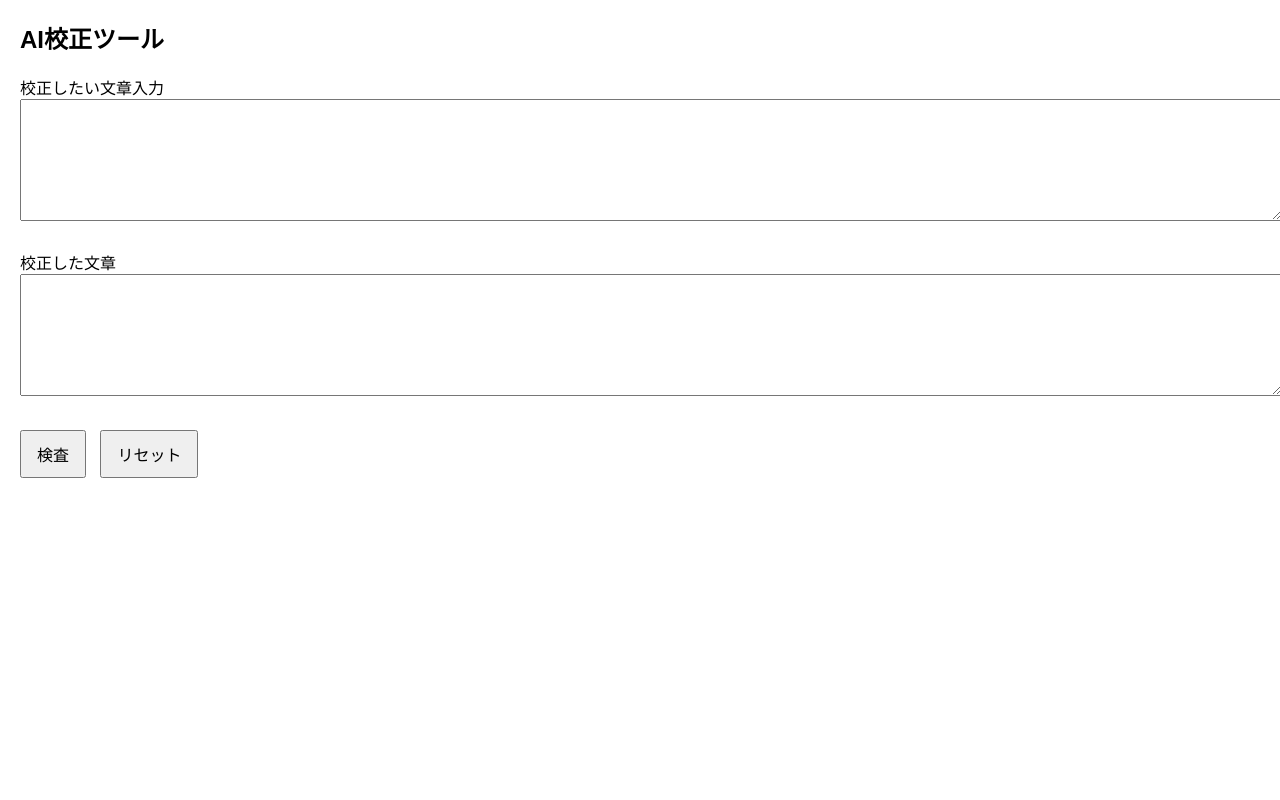
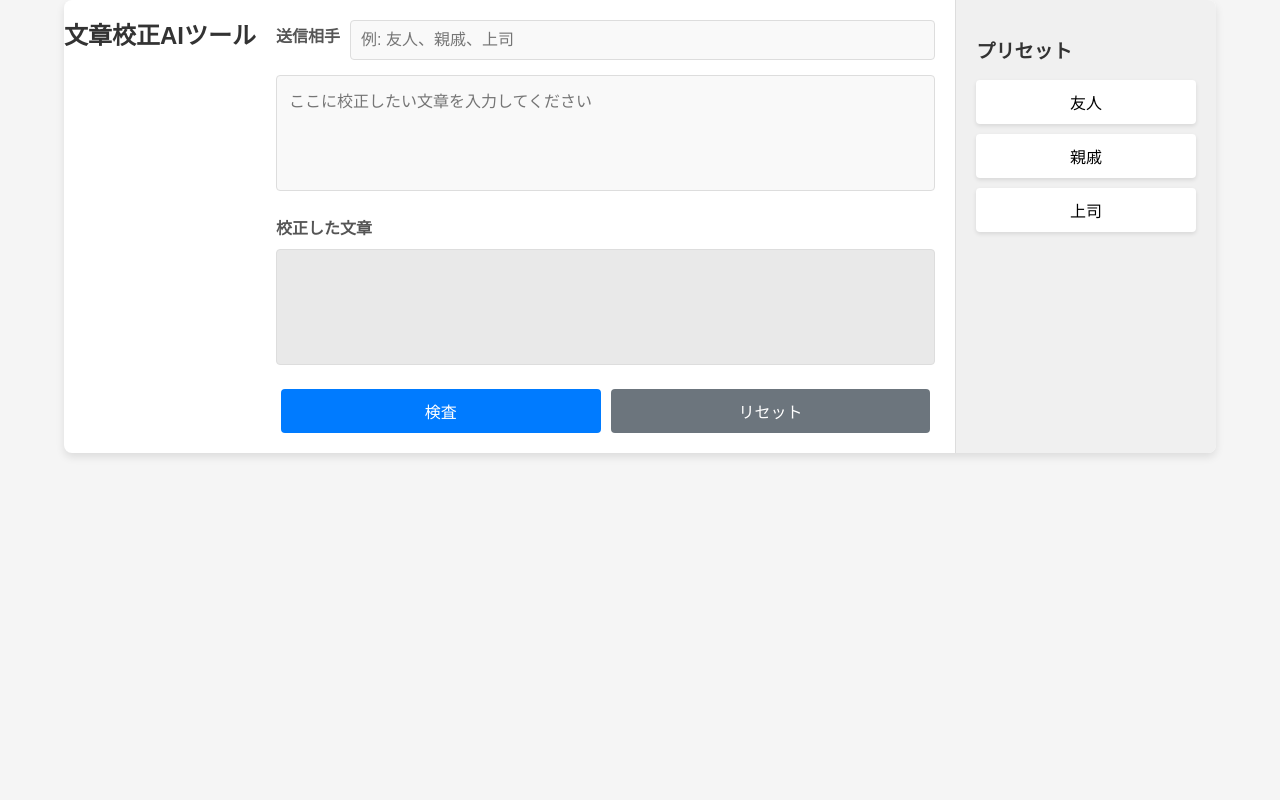
Before and after one commit to KD-J15/AI-Text-Editing-Tools, a Flask app: page / in a window 1280 px wide. Run offline with Flask 3, Linux system fonts and the light colour scheme.

Commit message:
とりあえず仮組みの感じで作った

```diff
--- a/app.py
+++ b/app.py
@@ -1,54 +1,71 @@
-from flask import Flask, request, jsonify, render_template
+from flask import Flask, render_template, request, jsonify
 from openai import OpenAI
+import os
 from dotenv import load_dotenv
-import os
 
-# 環境変数を読み込む
-load_dotenv()
-
+# Flaskアプリの初期化
 app = Flask(__name__)
 
-# OpenAI APIのクライアントを作成
+# .env ファイルの内容を読み込む
+load_dotenv()
 api_key = os.getenv("OPENAI_API_KEY")
+
+if not api_key:
+    raise ValueError("OPENAI_API_KEY is not set in the .env file.")
+
 client = OpenAI(api_key=api_key)
 
+PRESET_PROMPTS = {
+    "friend": "以下の文章を友人に送るメッセージとして、適切なカジュアルな形式に校正してください。",
+    "relative": "以下の文章を親戚に送るメッセージとして、適切な丁寧な形式に校正してください。",
+    "boss": "以下の文章を上司に送るメールとして、適切で礼儀正しい形式に校正してください。"
+}
+
+def proofread_text(input_text, preset, recipient):
+    """
+    校正を行うための関数
+    :param input_text: 校正対象の文章
+    :param preset: 使用するプロンプトのプリセット
+    :param recipient: 送信相手の指定
+    :return: 校正結果
+    """
+    if preset not in PRESET_PROMPTS:
+        raise ValueError("Invalid preset selected.")
+
+    system_prompt = f"送信相手: {recipient}\n{PRESET_PROMPTS[preset]}"
+
+    response = client.chat.completions.create(model="gpt-4o",
+    messages=[
+        {"role": "system", "content": system_prompt},
+        {"role": "user", "content": input_text}
+    ],
+    temperature=0.7)
+
+    # 校正結果を抽出
+    proofread_result = response.choices[0].message.content
+    return proofread_result
+
 @app.route('/')
-def index():
+def home():
     return render_template('index.html')
 
-@app.route('/correct', methods=['POST'])
-def correct():
-    data = request.json
-    text_to_correct = data.get("text", "")
+@app.route('/proofread', methods=['POST'])
+def proofread_endpoint():
+    """
+    校正エンドポイント
+    """
+    data = request.get_json()
+    if not data or 'text' not in data or 'preset' not in data or 'recipient' not in data:
+        return jsonify({"error": "Invalid input. Please provide 'text', 'preset', and 'recipient' in JSON format."}), 400
 
-    # システムプロンプトに校正の観点を記載する
-    system_prompt = """
-    以下の文章について、以下の観点で校正を行い、必要に応じて修正してください。
-
-    1. 文法エラーの指摘と修正
-    2. 不適切な表現の改善
-    3. スペルミスの修正
-    4. 論理の飛躍や整合性の欠如の指摘と修正案の提示
-    5. 読みやすさ向上のための文の構造や表現の改善
-    6. 指定されたテーマや文脈に適しているかの確認と必要な修正
-    """
-
+    input_text = data['text']
+    preset = data['preset']
+    recipient = data['recipient']
     try:
-        # GPT-4oモデルを使って文章を校正
-        completion = client.chat.completions.create(
-            model="gpt-4o",
-            messages=[
-                {"role": "system", "content": system_prompt},
-                {"role": "user", "content": text_to_correct}
-            ]
-        )
-
-        # 修正されたテキストを取得
-        corrected_text = completion.choices[0]['message']['content']
-        return jsonify({"corrected_text": corrected_text})
-
+        result = proofread_text(input_text, preset, recipient)
+        return jsonify({"result": result})
     except Exception as e:
         return jsonify({"error": str(e)}), 500
 
-if __name__ == '__main__':
-    app.run(port=5000)
+if __name__ == "__main__":
+    app.run(debug=True)
--- /dev/null
+++ b/static/css/styles.css
@@ -0,0 +1,134 @@
+body {
+    font-family: Arial, sans-serif;
+    background-color: #f5f5f5;
+    margin: 0;
+    padding: 0;
+    display: flex;
+    justify-content: center;
+    align-items: flex-start;
+    min-height: 100vh;
+    box-sizing: border-box;
+}
+
+.container {
+    display: flex;
+    width: 90%;
+    max-width: 1200px;
+    background-color: #fff;
+    border-radius: 8px;
+    box-shadow: 0 4px 8px rgba(0, 0, 0, 0.1);
+    overflow: hidden;
+}
+
+form {
+    flex: 3;
+    padding: 20px;
+    box-sizing: border-box;
+}
+
+h1 {
+    font-size: 1.5em;
+    margin-bottom: 20px;
+    color: #333;
+}
+
+label {
+    display: block;
+    margin-bottom: 10px;
+    font-weight: bold;
+    color: #555;
+}
+
+.input-section {
+    display: flex;
+    align-items: center;
+    gap: 10px;
+    margin-bottom: 15px;
+}
+
+input[type="text"] {
+    flex: 1;
+    padding: 10px;
+    border: 1px solid #ddd;
+    border-radius: 4px;
+    font-size: 1em;
+    box-sizing: border-box;
+    background-color: #f9f9f9;
+}
+
+textarea {
+    width: 100%;
+    padding: 12px;
+    margin-bottom: 20px;
+    border: 1px solid #ddd;
+    border-radius: 4px;
+    resize: none;
+    background-color: #f9f9f9;
+    font-size: 1em;
+    font-family: Arial, sans-serif;
+    box-sizing: border-box;
+}
+
+textarea[readonly] {
+    background-color: #e9e9e9;
+}
+
+.button-container {
+    display: flex;
+    justify-content: space-between;
+}
+
+button {
+    padding: 10px 20px;
+    border: none;
+    border-radius: 4px;
+    background-color: #007BFF;
+    color: #fff;
+    font-size: 1em;
+    cursor: pointer;
+    flex: 1;
+    margin: 0 5px;
+}
+
+button#reset-btn {
+    background-color: #6c757d;
+}
+
+button:hover {
+    opacity: 0.9;
+}
+
+.side-menu {
+    flex: 1;
+    background-color: #f0f0f0;
+    padding: 20px;
+    box-sizing: border-box;
+    border-left: 1px solid #ddd;
+}
+
+.side-menu h2 {
+    font-size: 1.2em;
+    margin-bottom: 15px;
+    color: #333;
+}
+
+.side-menu ul {
+    list-style: none;
+    padding: 0;
+}
+
+.side-menu ul li {
+    padding: 10px 15px;
+    margin-bottom: 10px;
+    background-color: #fff;
+    border-radius: 4px;
+    cursor: pointer;
+    text-align: center;
+    box-shadow: 0 2px 4px rgba(0, 0, 0, 0.1);
+    transition: background-color 0.3s ease;
+}
+
+.side-menu ul li:hover {
+    background-color: #007BFF;
+    color: #fff;
+}
--- /dev/null
+++ b/static/js/script.js
@@ -0,0 +1,57 @@
+document.addEventListener('DOMContentLoaded', () => {
+    const proofreadBtn = document.getElementById('proofread-btn');
+    const sideMenuItems = document.querySelectorAll('.side-menu ul li');
+
+    // サイドメニュークリック時の動作
+    sideMenuItems.forEach(item => {
+        item.addEventListener('click', () => {
+            const recipientInput = document.getElementById('recipient');
+            recipientInput.value = item.textContent.trim();
+            recipientInput.dataset.preset = item.dataset.preset;
+        });
+    });
+
+    proofreadBtn.addEventListener('click', async () => {
+        const recipient = document.getElementById('recipient').value;
+        const inputText = document.getElementById('input-text').value;
+        const preset = document.getElementById('recipient').dataset.preset || 'friend';
+
+        if (!recipient.trim()) {
+            alert('送信相手を指定してください。');
+            return;
+        }
+
+        if (!inputText.trim()) {
+            alert('校正したい文章を入力してください。');
+            return;
+        }
+
+        // ボタンを無効化
+        proofreadBtn.disabled = true;
+        proofreadBtn.textContent = '処理中...';
+
+        try {
+            const response = await fetch('/proofread', {
+                method: 'POST',
+                headers: {
+                    'Content-Type': 'application/json'
+                },
+                body: JSON.stringify({ recipient, preset, text: inputText })
+            });
+
+            const data = await response.json();
+            if (response.ok) {
+                document.getElementById('output-text').value = data.result;
+            } else {
+                alert(data.error || 'エラーが発生しました。');
+            }
+        } catch (error) {
+            console.error(error);
+            alert('サーバーへの接続に失敗しました。');
+        } finally {
+            // ボタンを再有効化
+            proofreadBtn.disabled = false;
+            proofreadBtn.textContent = '検査';
+        }
+    });
+});
--- a/static/style.css
+++ /dev/null
@@ -1,32 +0,0 @@
-body {
-    font-family: Arial, sans-serif;
-    margin: 20px;
-}
-
-h1 {
-    font-size: 24px;
-    margin-bottom: 20px;
-}
-
-textarea {
-    width: 100%;
-    height: 100px;
-    margin-bottom: 10px;
-    padding: 10px;
-    font-size: 16px;
-}
-
-label {
-    display: block;
-    margin-top: 15px;
-}
-
-.buttons {
-    margin-top: 20px;
-}
-
-button {
-    padding: 10px 15px;
-    margin-right: 10px;
-    font-size: 16px;
-}
--- a/templates/index.html
+++ b/templates/index.html
@@ -3,48 +3,38 @@
 <head>
     <meta charset="UTF-8">
     <meta name="viewport" content="width=device-width, initial-scale=1.0">
-    <link rel="stylesheet" href="/static/style.css">
-    <title>AI校正ツール</title>
+    <title>文章校正AIツール</title>
+    <link rel="stylesheet" href="{{ url_for('static', filename='css/styles.css') }}">
 </head>
 <body>
-    <h1>AI校正ツール</h1>
-    <label for="inputText">校正したい文章入力</label>
-    <textarea id="inputText"></textarea>
+    <div class="container">
+        <h1>文章校正AIツール</h1>
+        <form id="proofread-form">
+            <div class="input-section">
+                <label for="recipient">送信相手</label>
+                <input type="text" id="recipient" name="recipient" placeholder="例: 友人、親戚、上司">
+            </div>
 
-    <label for="correctedText">校正した文章</label>
-    <textarea id="correctedText" readonly></textarea>
+            <textarea id="input-text" name="input-text" rows="5" placeholder="ここに校正したい文章を入力してください"></textarea>
 
-    <div class="buttons">
-        <button onclick="correctText()">検査</button>
-        <button onclick="resetText()">リセット</button>
+            <label for="output-text">校正した文章</label>
+            <textarea id="output-text" name="output-text" rows="5" readonly></textarea>
+
+            <div class="button-container">
+                <button type="button" id="proofread-btn">検査</button>
+                <button type="reset" id="reset-btn">リセット</button>
+            </div>
+        </form>
+
+        <aside class="side-menu">
+            <h2>プリセット</h2>
+            <ul>
+                <li data-preset="friend">友人</li>
+                <li data-preset="relative">親戚</li>
+                <li data-preset="boss">上司</li>
+            </ul>
+        </aside>
     </div>
-
-    <script>
-        function correctText() {
-            const inputText = document.getElementById('inputText').value;
-
-            fetch('/correct', {
-                method: 'POST',
-                headers: {
-                    'Content-Type': 'application/json'
-                },
-                body: JSON.stringify({ text: inputText })
-            })
-            .then(response => response.json())
-            .then(data => {
-                if (data.corrected_text) {
-                    document.getElementById('correctedText').value = data.corrected_text;
-                } else if (data.error) {
-                    alert("エラーが発生しました: " + data.error);
-                }
-            })
-            .catch(error => console.error('Error:', error));
-        }
-
-        function resetText() {
-            document.getElementById('inputText').value = '';
-            document.getElementById('correctedText').value = '';
-        }
-    </script>
+    <script src="{{ url_for('static', filename='js/script.js') }}"></script>
 </body>
 </html>
```
Also changed, not shown: prompt.txt (added, +40 -0 lines), 1 other file.
